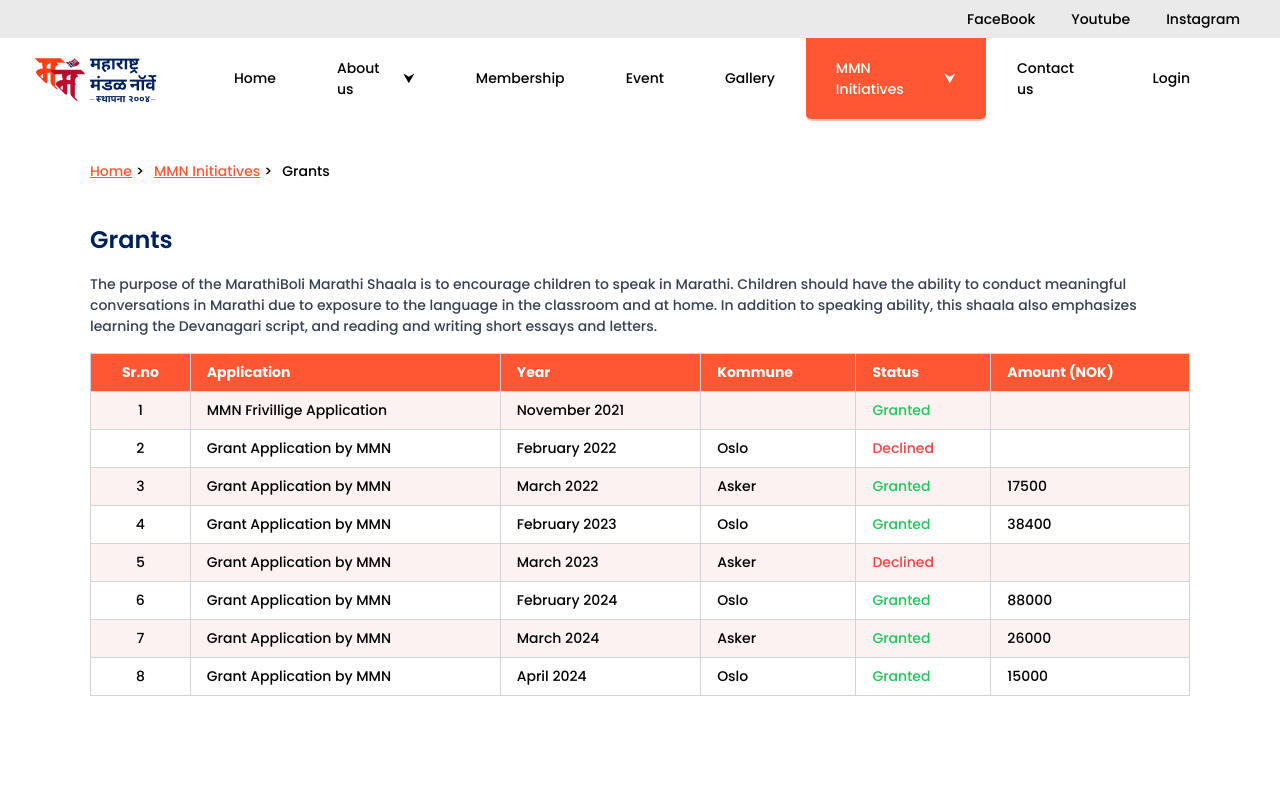
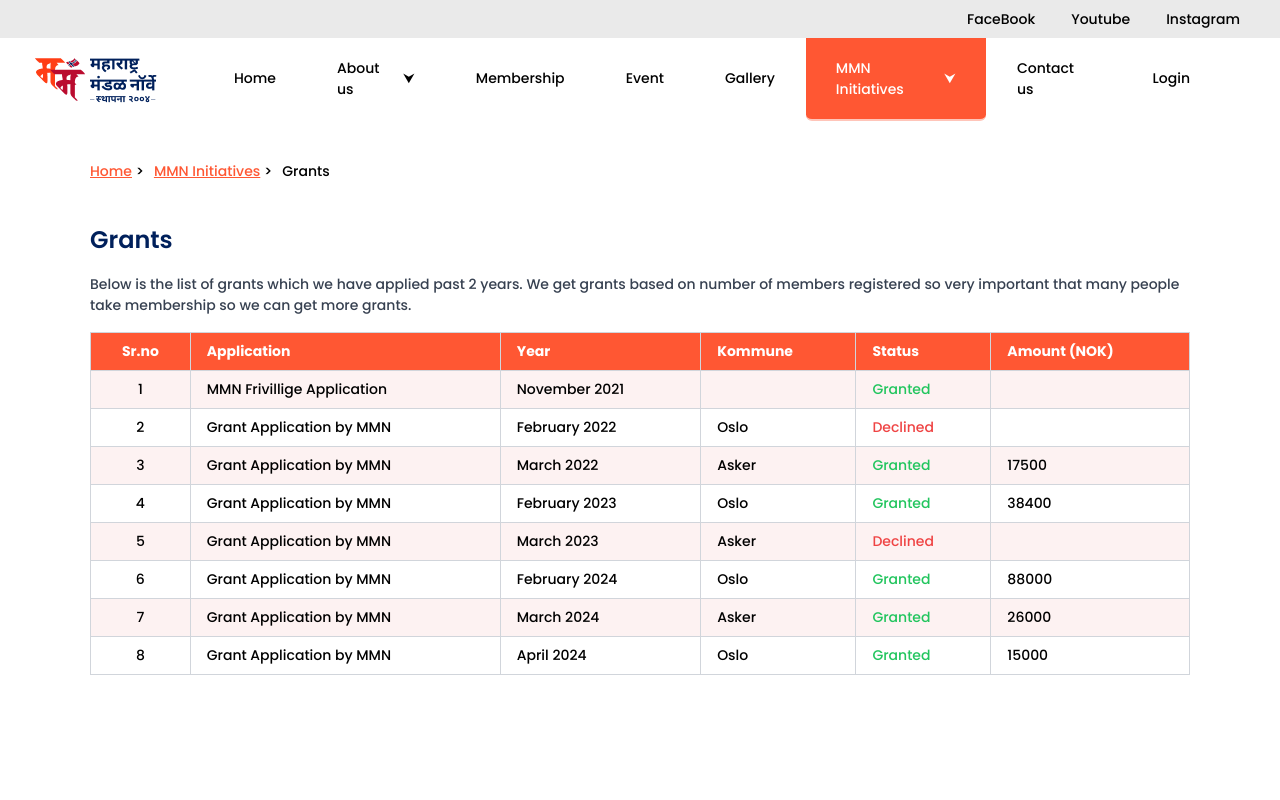
Before and after one commit to kirannandedkar/MMN-FrontEnd, a Next.js app: page /initiative/grants in a window 1280 px wide. Shown: the top 800 px of the page. Built offline with nearby package versions, Linux system fonts and the light colour scheme.

Commit message:
Update page.tsx
updated text

```diff
--- a/app/initiative/grants/page.tsx
+++ b/app/initiative/grants/page.tsx
@@ -22,12 +22,7 @@ const GrantsPage = () => {
             color="purple"
           />
           <p className="text-gray-700 mb-4">
-            The purpose of the MarathiBoli Marathi Shaala is to encourage
-            children to speak in Marathi. Children should have the ability to
-            conduct meaningful conversations in Marathi due to exposure to the
-            language in the classroom and at home. In addition to speaking
-            ability, this shaala also emphasizes learning the Devanagari script,
-            and reading and writing short essays and letters.
+            Below is the list of grants which we have applied past 2 years. We get grants based on number of members registered so very important that many people take membership so we can get more grants.
           </p>
           <div className="overflow-x-auto">
           <ApplicationTable/>
```
